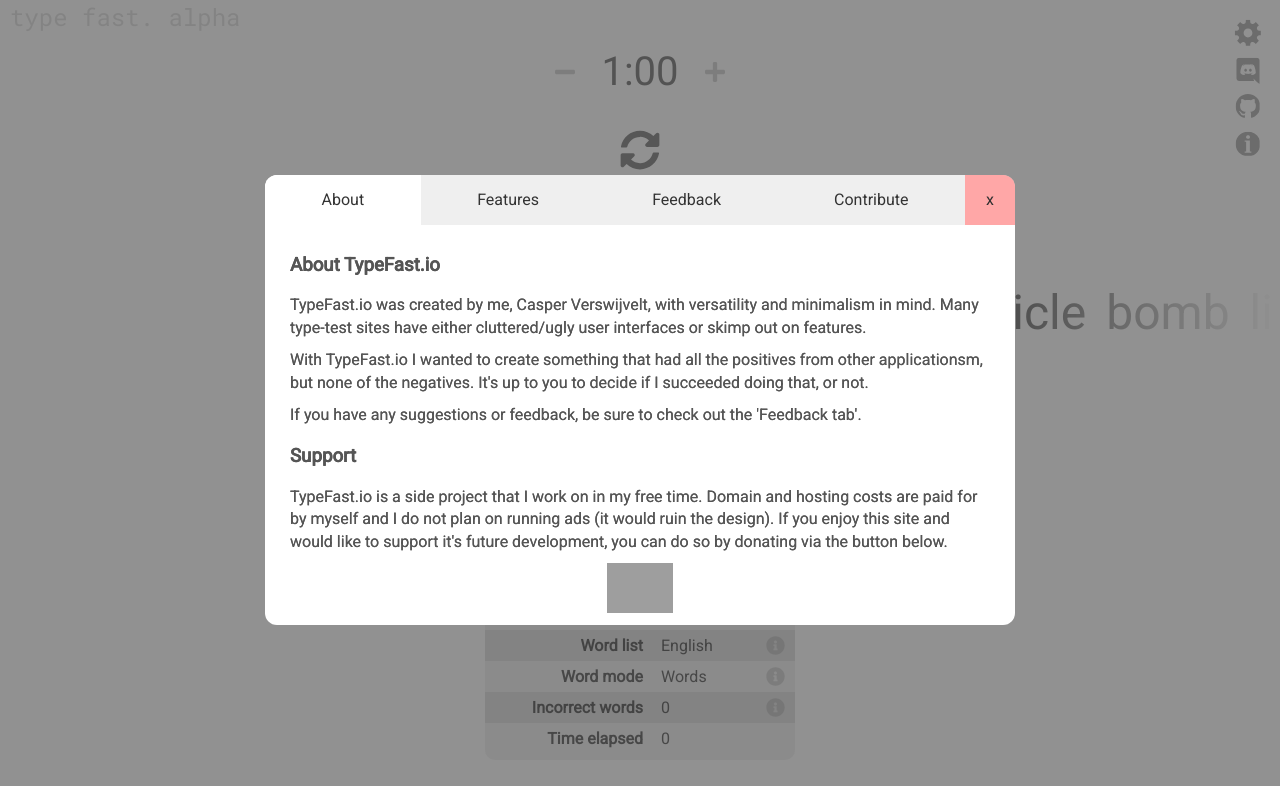
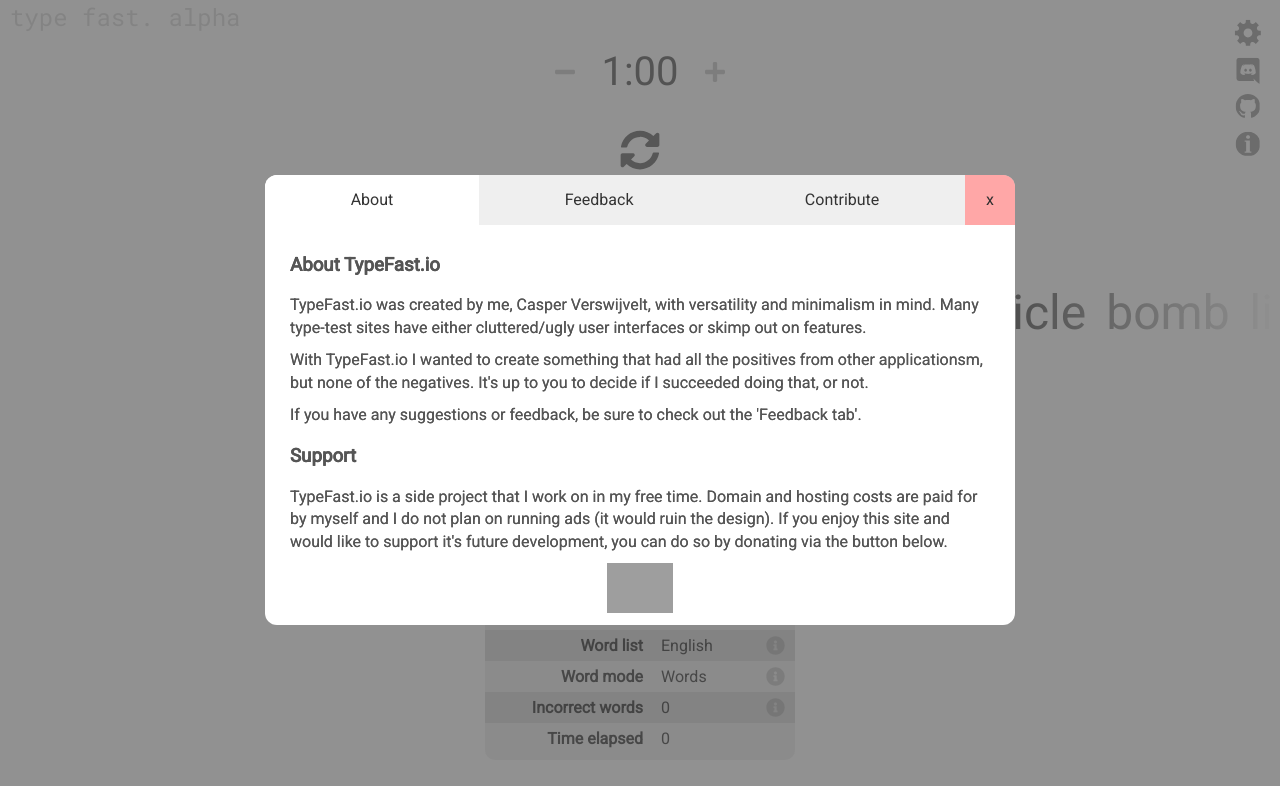
Before and after one commit to CasperVerswijvelt/TypeFast, an Angular app: page / in a window 1280 px wide. Both pictures are taken after a click on the link 1247 px from the left and 143 px from the top of the page. Shown: the top 786 px of the page. Built offline with nearby package versions, Linux system fonts and the light colour scheme; grey boxes are pictures that could not be loaded.

Commit message:
Remove 'features' tab as it isnt even that useful and 3 tabs are easier to work with

```diff
--- a/src/app/components/about/about.component.html
+++ b/src/app/components/about/about.component.html
@@ -4,8 +4,8 @@
     <input type="radio" id="about-tab" name="tabGroup1" class="tab" checked />
     <label for="about-tab">About</label>
 
-    <input type="radio" id="features-tab" name="tabGroup1" class="tab" />
-    <label for="features-tab">Features</label>
+    <!-- <input type="radio" id="features-tab" name="tabGroup1" class="tab" />
+    <label for="features-tab">Features</label> -->
 
     <!-- <input type="radio" id="calculations-tab" name="tabGroup1" class="tab" />
     <label for="calculations-tab">Calculations</label> -->
@@ -45,7 +45,7 @@
       </a>
     </div>
 
-    <div class="tab__content">
+    <!-- <div class="tab__content">
       <h3>Features</h3>
       <ul>
         <li>Light / dark theme (more to come?)</li>
@@ -59,7 +59,7 @@
         <li>Tab + Enter to restart test</li>
         <li>Complete word by either Space or Enter key</li>
       </ul>
-    </div>
+    </div> -->
 
     <!-- <div class="tab__content">
       <h3>Calculations</h3>
```
